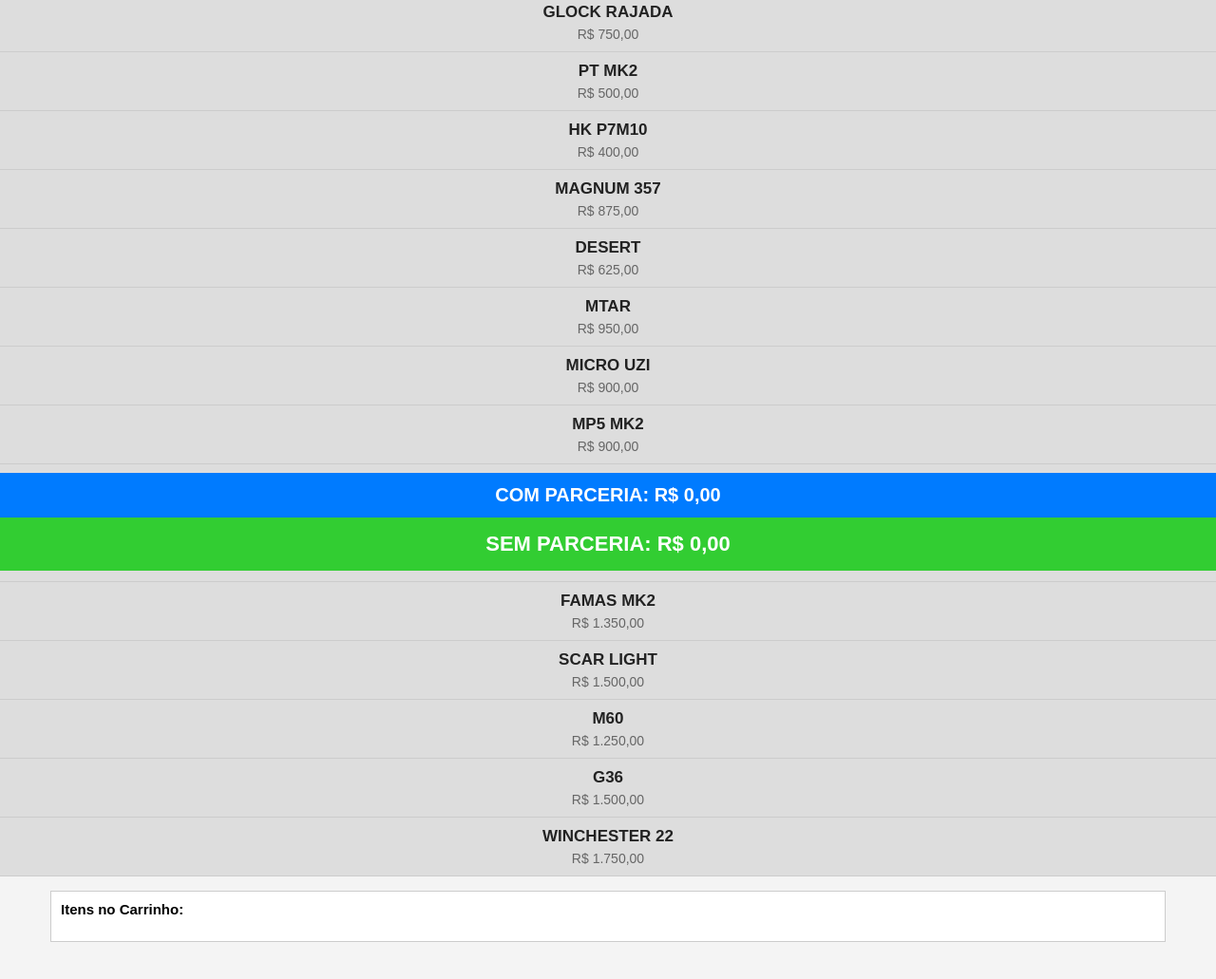
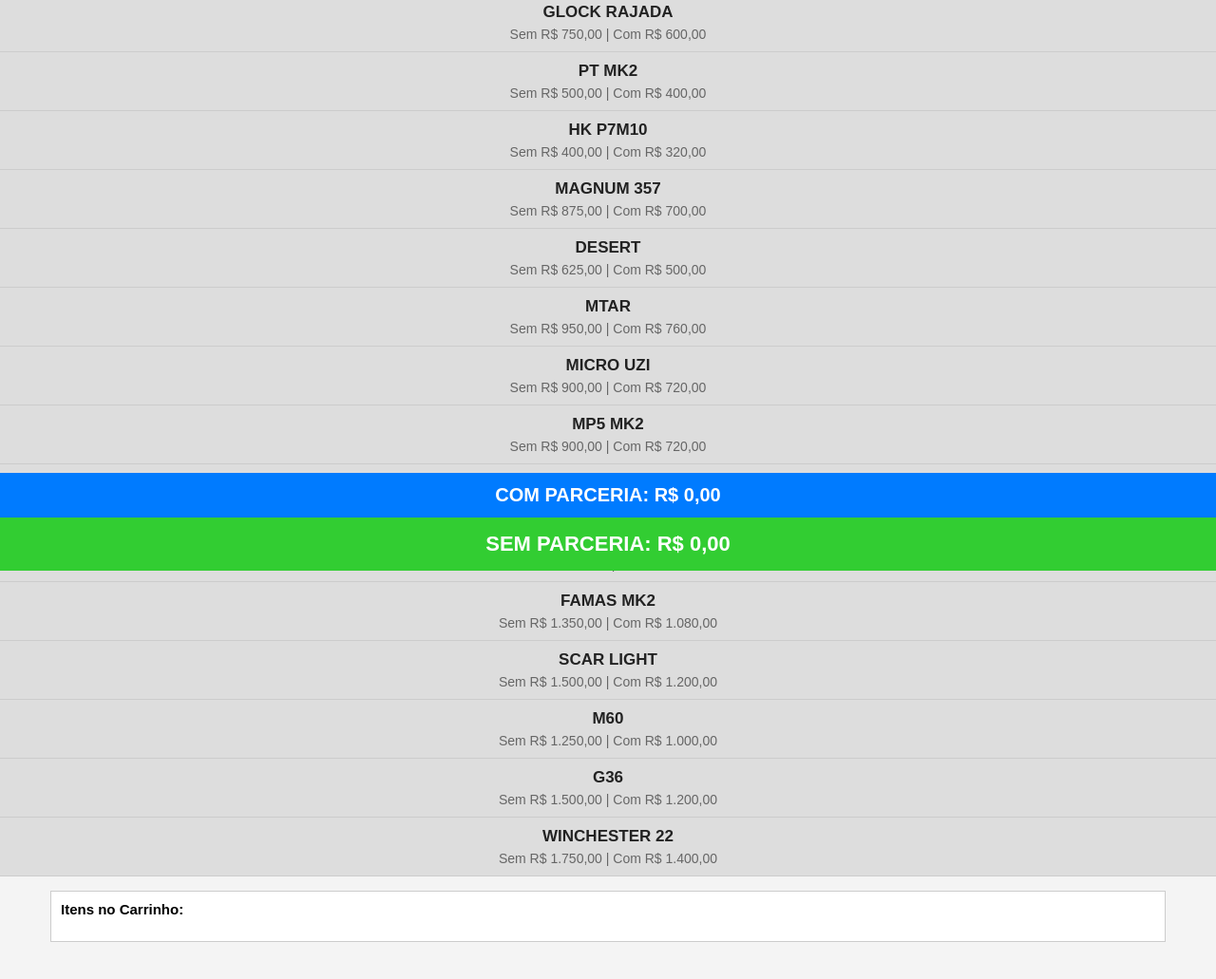
Before and after one commit to cassiomdrs/calc-gtarp-19, a plain HTML site: page index.html in a window 1280 px wide. Shown: the part 199-1230 px from the top of the page at 95% size. Drawn offline with Linux system fonts and the light colour scheme.

Commit message:
Update index.html

```diff
--- a/index.html
+++ b/index.html
@@ -128,21 +128,21 @@
     <button id="resetar">Resetar</button>
   </div>
 
-  <div class="produto" data-preco="750"><span class="nome">GLOCK RAJADA</span><span class="preco">R$ 750,00</span></div>
-  <div class="produto" data-preco="500"><span class="nome">PT MK2</span><span class="preco">R$ 500,00</span></div>
-  <div class="produto" data-preco="400"><span class="nome">HK P7M10</span><span class="preco">R$ 400,00</span></div>
-  <div class="produto" data-preco="875"><span class="nome">MAGNUM 357</span><span class="preco">R$ 875,00</span></div>
-  <div class="produto" data-preco="625"><span class="nome">DESERT</span><span class="preco">R$ 625,00</span></div>
-  <div class="produto" data-preco="950"><span class="nome">MTAR</span><span class="preco">R$ 950,00</span></div>
-  <div class="produto" data-preco="900"><span class="nome">MICRO UZI</span><span class="preco">R$ 900,00</span></div>
-  <div class="produto" data-preco="900"><span class="nome">MP5 MK2</span><span class="preco">R$ 900,00</span></div>
-  <div class="produto" data-preco="1000"><span class="nome">TEC-9</span><span class="preco">R$ 1.000,00</span></div>
-  <div class="produto" data-preco="1100"><span class="nome">AK-47</span><span class="preco">R$ 1.100,00</span></div>
-  <div class="produto" data-preco="1350"><span class="nome">FAMAS MK2</span><span class="preco">R$ 1.350,00</span></div>
-  <div class="produto" data-preco="1500"><span class="nome">SCAR LIGHT</span><span class="preco">R$ 1.500,00</span></div>
-  <div class="produto" data-preco="1250"><span class="nome">M60</span><span class="preco">R$ 1.250,00</span></div>
-  <div class="produto" data-preco="1500"><span class="nome">G36</span><span class="preco">R$ 1.500,00</span></div>
-  <div class="produto" data-preco="1750"><span class="nome">WINCHESTER 22</span><span class="preco">R$ 1.750,00</span></div>
+  <div class="produto" data-preco="750"><span class="nome">GLOCK RAJADA</span><span class="preco">Sem R$ 750,00 | Com R$ 600,00</span></div>
+  <div class="produto" data-preco="500"><span class="nome">PT MK2</span><span class="preco">Sem R$ 500,00 | Com R$ 400,00</span></div>
+  <div class="produto" data-preco="400"><span class="nome">HK P7M10</span><span class="preco">Sem R$ 400,00 | Com R$ 320,00</span></div>
+  <div class="produto" data-preco="875"><span class="nome">MAGNUM 357</span><span class="preco">Sem R$ 875,00 | Com R$ 700,00</span></div>
+  <div class="produto" data-preco="625"><span class="nome">DESERT</span><span class="preco">Sem R$ 625,00 | Com R$ 500,00</span></div>
+  <div class="produto" data-preco="950"><span class="nome">MTAR</span><span class="preco">Sem R$ 950,00 | Com R$ 760,00</span></div>
+  <div class="produto" data-preco="900"><span class="nome">MICRO UZI</span><span class="preco">Sem R$ 900,00 | Com R$ 720,00</span></div>
+  <div class="produto" data-preco="900"><span class="nome">MP5 MK2</span><span class="preco">Sem R$ 900,00 | Com R$ 720,00</span></div>
+  <div class="produto" data-preco="1000"><span class="nome">TEC-9</span><span class="preco">Sem R$ 1.000,00 | Com R$ 800,00</span></div>
+  <div class="produto" data-preco="1100"><span class="nome">AK-47</span><span class="preco">Sem R$ 1.100,00 | Com R$ 880,00</span></div>
+  <div class="produto" data-preco="1350"><span class="nome">FAMAS MK2</span><span class="preco">Sem R$ 1.350,00 | Com R$ 1.080,00</span></div>
+  <div class="produto" data-preco="1500"><span class="nome">SCAR LIGHT</span><span class="preco">Sem R$ 1.500,00 | Com R$ 1.200,00</span></div>
+  <div class="produto" data-preco="1250"><span class="nome">M60</span><span class="preco">Sem R$ 1.250,00 | Com R$ 1.000,00</span></div>
+  <div class="produto" data-preco="1500"><span class="nome">G36</span><span class="preco">Sem R$ 1.500,00 | Com R$ 1.200,00</span></div>
+  <div class="produto" data-preco="1750"><span class="nome">WINCHESTER 22</span><span class="preco">Sem R$ 1.750,00 | Com R$ 1.400,00</span></div>
 
   <div id="carrinho">
     <strong>Itens no Carrinho:</strong>
```
